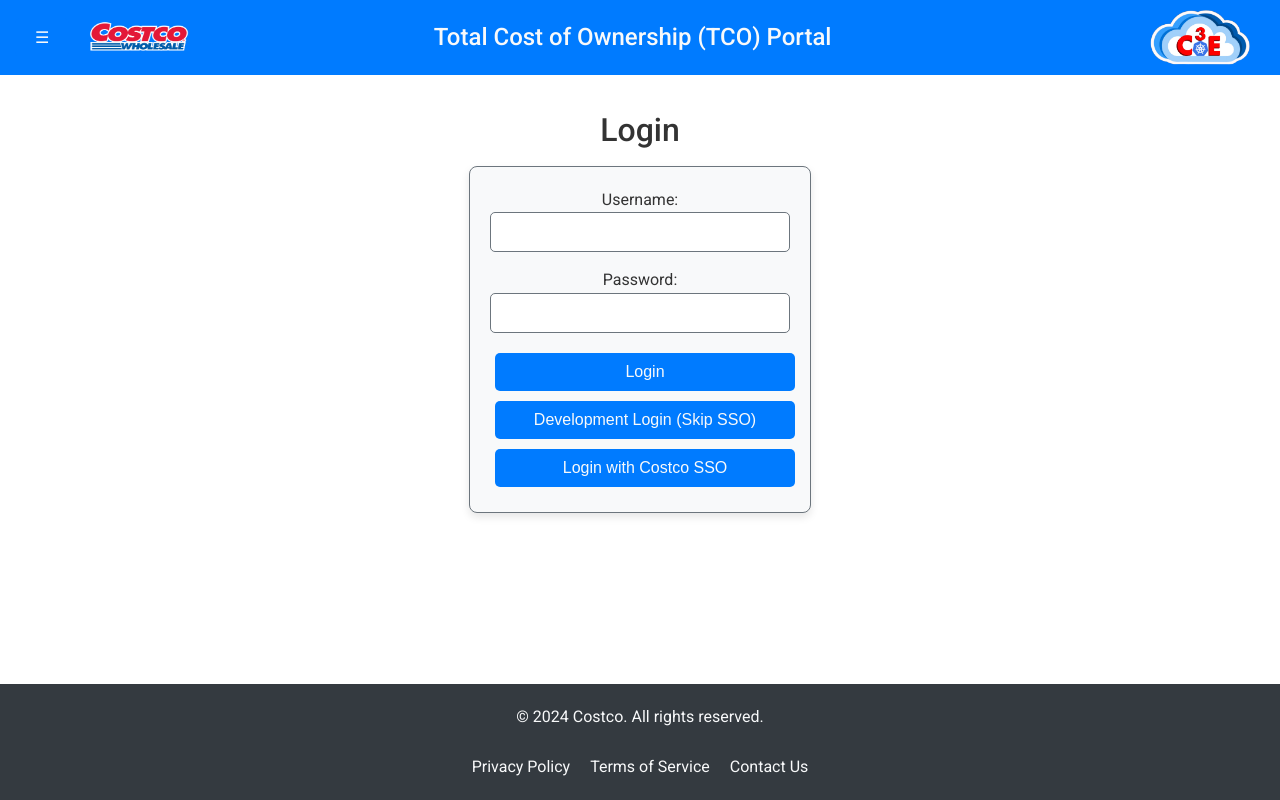
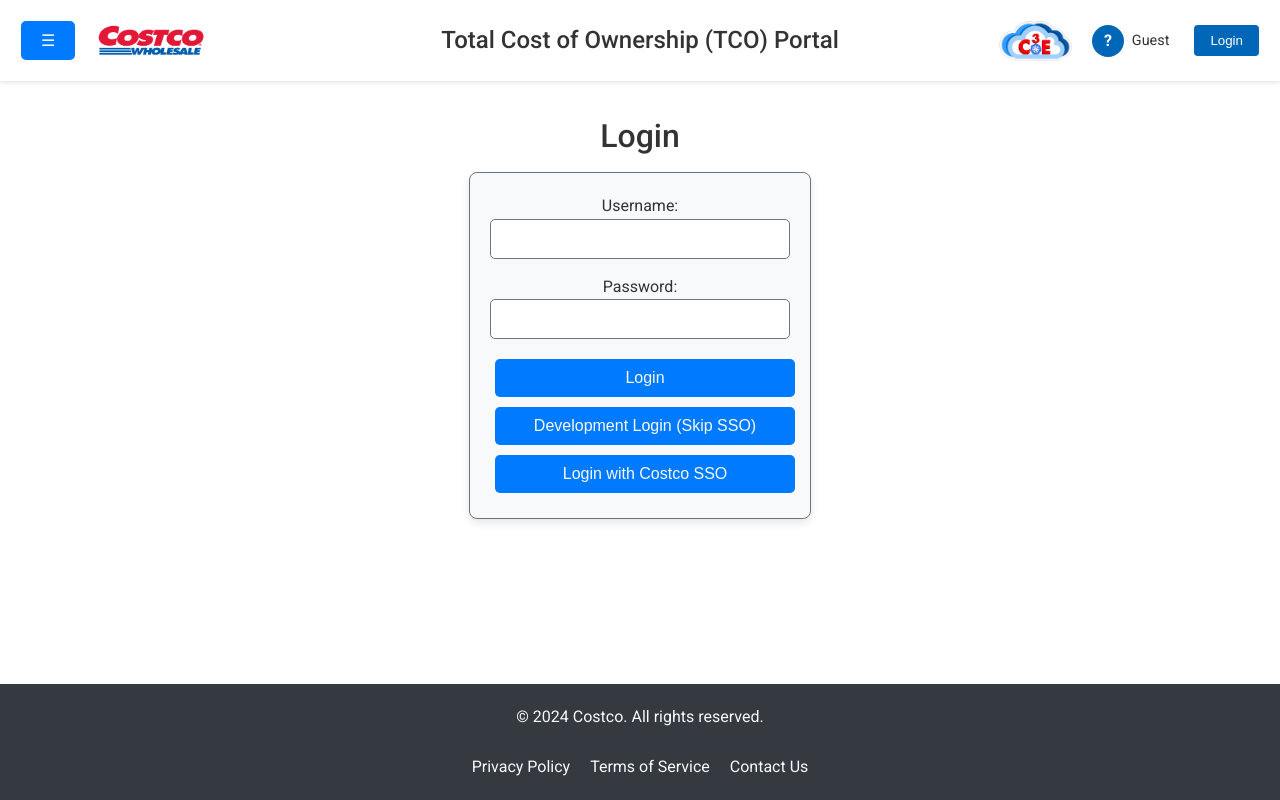
Before and after one commit to serhiikopelchuk-cap/costco, a React (Create React App) app in the folder frontend/: page / in a window 1280 px wide. Built offline with nearby package versions, Linux system fonts and the light colour scheme; no server answers.

Commit message:
mini login/logout button and mini profile in header

```diff
--- a/frontend/src/components/layout/Header.css
+++ b/frontend/src/components/layout/Header.css
@@ -1,37 +1,103 @@
 .header {
   display: flex;
+  justify-content: space-between;
   align-items: center;
-  justify-content: space-between;
-  padding: 10px;
-  background-color: var(--primary-color);
-  color: var(--light-color);
+  padding: 1rem;
+  background-color: #fff;
+  box-shadow: 0 2px 4px rgba(0, 0, 0, 0.1);
+}
+
+.header-left, .header-center, .header-right {
+  display: flex;
+  align-items: center;
+  gap: 1rem;
+}
+
+.header-left {
+  flex: 1;
+}
+
+.header-center {
+  flex: 2;
+  justify-content: center;
+  text-align: center;
+  position: absolute;
+  left: 50%;
+  transform: translateX(-50%);
+}
+
+.header-right {
+  flex: 1;
+  justify-content: flex-end;
+}
+
+.header-title {
+  margin: 0;
+  font-size: 1.5rem;
+  color: #333;
+  white-space: nowrap;
+}
+
+.logo {
+  height: 40px;
+  width: auto;
 }
 
 .hamburger {
-  font-size: 24px;
+  padding: 0.5rem;
+  font-size: 1.25rem;
+  border: none;
   background: none;
-  border: none;
   cursor: pointer;
-  color: var(--light-color);
-  margin-right: 20px;
 }
 
-.logo {
-  width: 100px;
-  height: auto;
-  margin-right: 20px;
+.header-user-info {
+  display: flex;
+  align-items: center;
+  gap: 0.5rem;
+  /* margin-right: 1rem; */
+  /* border: unset !important;
+  padding: unset !important;
+  box-shadow: unset !important; */
 }
 
-h1 {
-  margin: 0;
-  font-size: 24px;
-  color: var(--light-color) !important;
+.avatar {
+  width: 32px;
+  height: 32px;
+  border-radius: 50%;
+  background-color: #0067b8;
+  color: white;
+  display: flex;
+  align-items: center;
+  justify-content: center;
+  font-weight: bold;
+  font-size: 1rem;
 }
 
-.header-title {
-  flex-grow: 1;
-  text-align: center;
-  font-size: 1.5em;
-  margin: 0;
-  transform: translateX(-47px);
+.username {
+  color: #333;
+  font-size: 0.9rem;
+  max-width: 150px;
+  overflow: hidden;
+  text-overflow: ellipsis;
+  white-space: nowrap;
 }
+
+.auth-button {
+  padding: 0.5rem 1rem;
+  border: none;
+  border-radius: 4px;
+  background-color: #0067b8;
+  color: white;
+  font-weight: 500;
+  cursor: pointer;
+  transition: background-color 0.2s;
+}
+
+.auth-button:hover {
+  background-color: #005399;
+}
+
+.auth-button:active {
+  background-color: #004075;
+}
--- a/frontend/src/components/layout/Header.tsx
+++ b/frontend/src/components/layout/Header.tsx
@@ -1,5 +1,6 @@
 import React from 'react';
 import { useLocation, useNavigate } from 'react-router-dom';
+import { useAuth } from '../../hooks/useAuth';
 import './Header.css';
 import '../common/Button.css';
 import ToggleButton from '../common/ToggleButton';
@@ -11,14 +12,29 @@ interface HeaderProps {
 const Header: React.FC<HeaderProps> = ({ toggleSidebar }) => {
   const location = useLocation();
   const navigate = useNavigate();
+  const { isAuthenticated, logout, user } = useAuth();
   const isDirectOrIndirectPage = location.pathname === '/direct-costs' || location.pathname === '/indirect-costs';
 
   const handleLogoClick = () => {
     navigate('/dashboard');
   };
 
+  const handleAuthClick = () => {
+    if (isAuthenticated) {
+      logout();
+      navigate('/login');
+    } else {
+      navigate('/login');
+    }
+  };
+
+  const handleUserInfoClick = () => {
+    navigate('/user');
+  };
+
   return (
     <header className="header">
+      <div className="header-left">
         <button className="hamburger button-primary" onClick={toggleSidebar}>☰</button>
         <img
           src={require('../../costcologo.png')}
@@ -28,7 +44,13 @@ const Header: React.FC<HeaderProps> = ({ toggleSidebar }) => {
           style={{ cursor: 'pointer' }}
         />
         {isDirectOrIndirectPage && <ToggleButton />}
+      </div>
+
+      <div className="header-center">
         <h1 className="header-title">Total Cost of Ownership (TCO) Portal</h1>
+      </div>
+
+      <div className="header-right">
         <img
           src={require('../../C3Elogo.png')}
           alt="App Logo"
@@ -36,6 +58,25 @@ const Header: React.FC<HeaderProps> = ({ toggleSidebar }) => {
           onClick={handleLogoClick}
           style={{ cursor: 'pointer' }}
         />
+        <div
+          className="header-user-info"
+          onClick={handleUserInfoClick}
+          style={{ cursor: 'pointer' }}
+        >
+          <div className="avatar">
+            {isAuthenticated && user?.email ? user.email[0].toUpperCase() : '?'}
+          </div>
+          <span className="username">
+            {isAuthenticated && user?.email ? user.email : 'Guest'}
+          </span>
+        </div>
+        <button
+          className="auth-button"
+          onClick={handleAuthClick}
+        >
+          {isAuthenticated ? 'Logout' : 'Login'}
+        </button>
+      </div>
     </header>
   );
 }
```
Also changed, not shown: 1 other file (tests, documents, lock files or other folders). Lines whose indentation alone changed are shown as unchanged.
